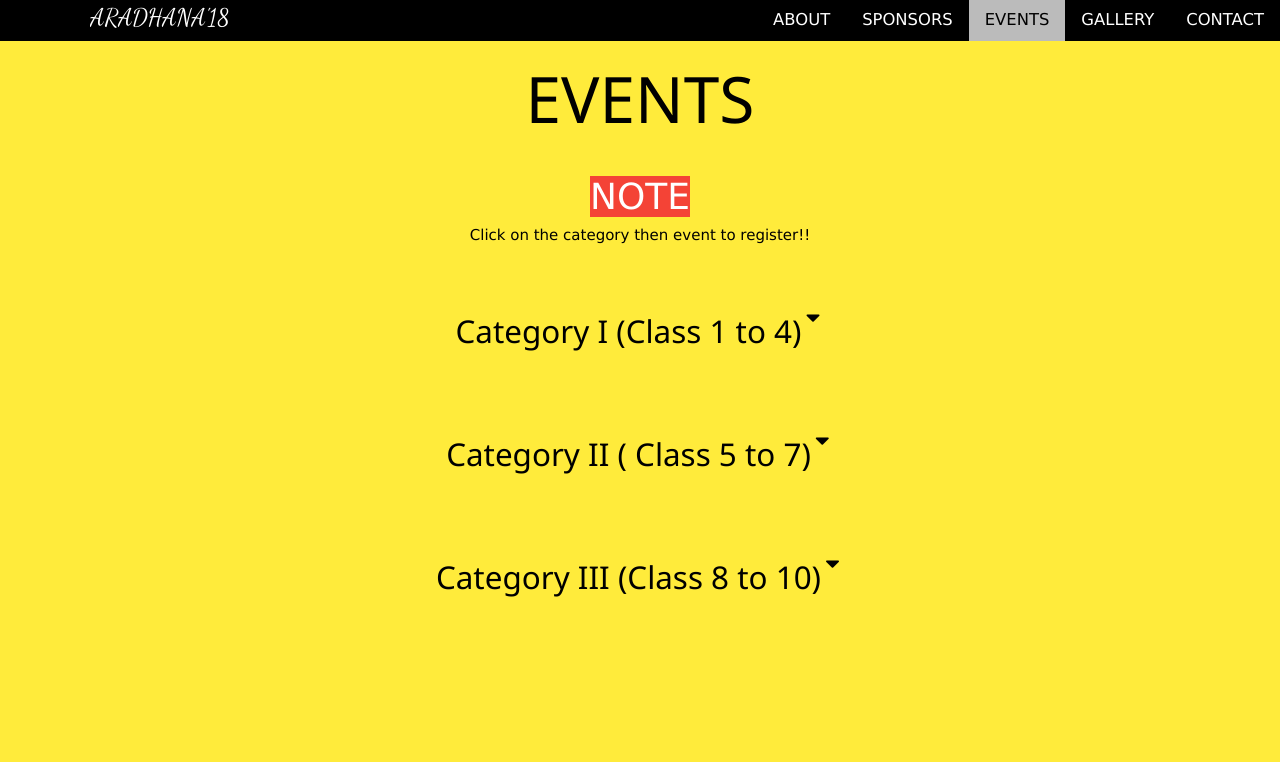
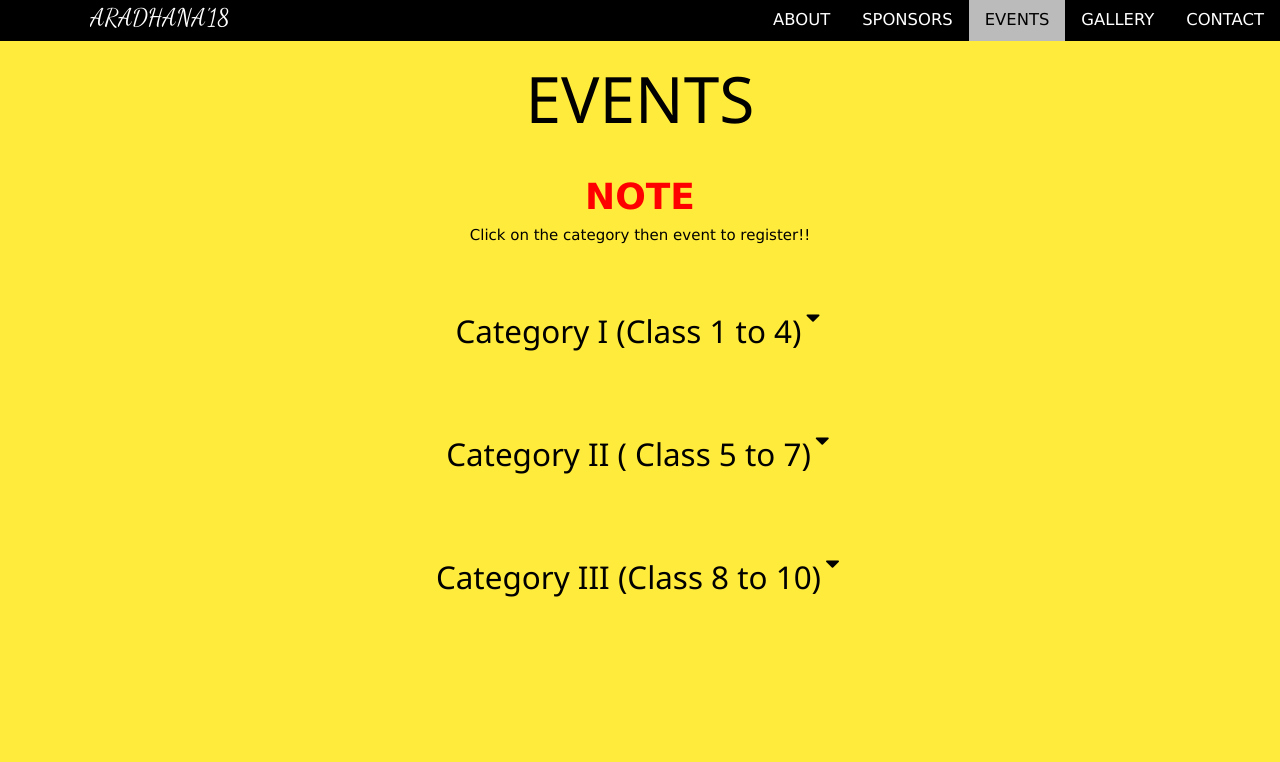
Before and after one commit to aradhana18/aradhana18, a plain HTML site: page events.html in a window 1280 px wide. Shown: the top 762 px of the page. Drawn offline with nearby package versions, Linux system fonts and the light colour scheme.

Commit message:
Update events.html

```diff
--- a/events.html
+++ b/events.html
@@ -55,7 +55,7 @@
 		<div class="w3-container" style="padding: 0px!important;">
 			<div class="w3-center">
 				<h1 class="w3-jumbo">EVENTS</h1>
-				<p class="w3-padding w3-center"><span class="w3-xxlarge w3-red">NOTE</span><br> Click on the category then event to register!!</p>
+				<p class="w3-padding w3-center"><span class="w3-xxlarge " style="color:red; font-weight:bolder">NOTE</span><br> Click on the category then event to register!!</p>
 				<div style="padding: 10px;"></div>
 				<div class="w3-container w3-center" style="padding: 0px!important;">
 					<div class="w3-bar w3-button " onclick="acc('1')">
```
